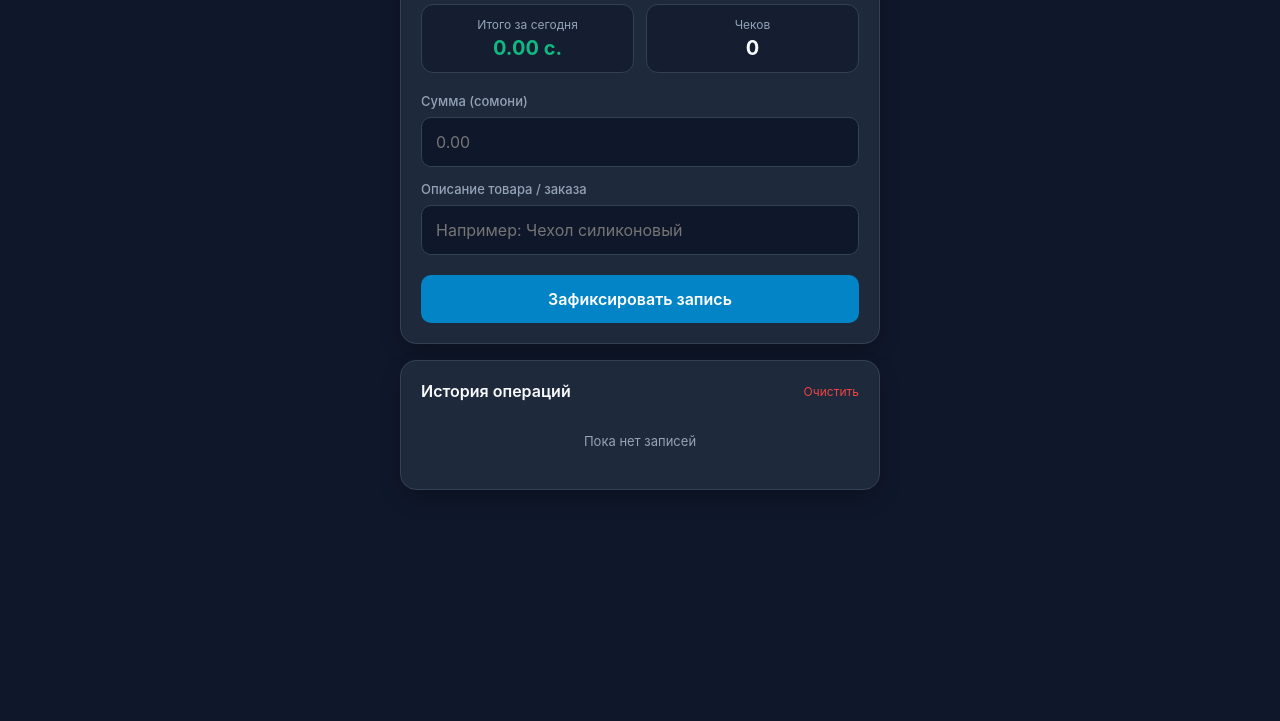
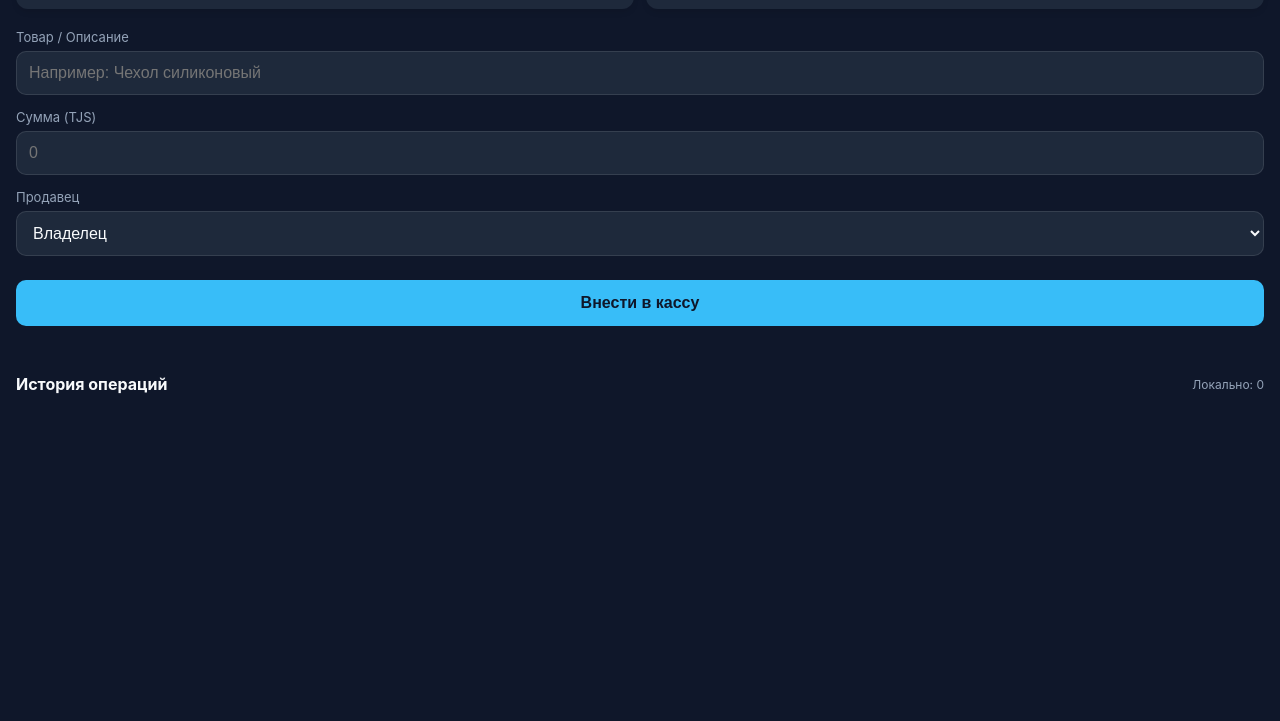
Before and after one commit to apsaps3142-art/case-app, a plain HTML site: page index.html in a window 1280 px wide. Shown: the part 79-800 px from the top of the page. Drawn offline with Linux system fonts and the light colour scheme.

Commit message:
Update index.html

```diff
--- a/index.html
+++ b/index.html
@@ -3,336 +3,257 @@
 <head>
   <meta charset="UTF-8">
   <meta name="viewport" content="width=device-width, initial-scale=1.0, maximum-scale=1.0, user-scalable=no">
-  <title>Касса 24/7</title>
-  <!-- Telegram Web App SDK -->
+  <title>Касса Магазина</title>
   <script src="https://telegram.org/js/telegram-web-app.js"></script>
   <style>
     :root {
-      --bg-color: #0f172a;
-      --card-bg: #1e293b;
-      --accent: #0284c7;
-      --accent-hover: #0369a1;
-      --text-main: #f8fafc;
-      --text-muted: #94a3b8;
-      --border: #334155;
-      --success: #10b981;
+      --bg: var(--tg-theme-bg-color, #0f172a);
+      --card-bg: var(--tg-theme-secondary-bg-color, #1e293b);
+      --text: var(--tg-theme-text-color, #f8fafc);
+      --hint: var(--tg-theme-hint-color, #94a3b8);
+      --btn: var(--tg-theme-button-color, #38bdf8);
+      --btn-text: var(--tg-theme-button-text-color, #0f172a);
+      --success: #22c55e;
+      --danger: #ef4444;
     }
 
-    * {
-      box-sizing: border-box;
+    * { box-sizing: border-box; -webkit-tap-highlight-color: transparent; }
+    body {
       margin: 0;
-      padding: 0;
+      padding: 16px;
+      background: var(--bg);
+      color: var(--text);
       font-family: -apple-system, BlinkMacSystemFont, "Segoe UI", Roboto, sans-serif;
     }
 
-    body {
-      background-color: var(--bg-color);
-      color: var(--text-main);
-      padding: 16px;
-      display: flex;
-      justify-content: center;
-    }
-
-    .container {
-      width: 100%;
-      max-width: 480px;
-      display: flex;
-      flex-direction: column;
-      gap: 16px;
-    }
-
-    .card {
-      background: var(--card-bg);
-      border: 1px solid var(--border);
-      border-radius: 16px;
-      padding: 20px;
-      box-shadow: 0 10px 25px -5px rgba(0, 0, 0, 0.3);
-    }
-
-    h1 {
-      font-size: 22px;
-      font-weight: 700;
-      text-align: center;
-      margin-bottom: 20px;
-      letter-spacing: 0.5px;
-    }
-
-    .stats-grid {
+    .grid-stats {
       display: grid;
       grid-template-columns: 1fr 1fr;
       gap: 12px;
       margin-bottom: 20px;
     }
+    .stat-card {
+      background: var(--card-bg);
+      padding: 14px;
+      border-radius: 12px;
+      box-shadow: 0 4px 6px -1px rgba(0,0,0,0.1);
+    }
+    .stat-card .title { font-size: 13px; color: var(--hint); }
+    .stat-card .val { font-size: 20px; font-weight: 700; margin-top: 4px; color: var(--btn); }
 
-    .stat-box {
-      background: rgba(15, 23, 42, 0.6);
-      border: 1px solid var(--border);
-      border-radius: 12px;
+    .form-group { margin-bottom: 14px; }
+    label { display: block; font-size: 13px; color: var(--hint); margin-bottom: 6px; }
+    input, select {
+      width: 100%;
       padding: 12px;
-      text-align: center;
+      border-radius: 10px;
+      border: 1px solid rgba(255,255,255,0.1);
+      background: var(--card-bg);
+      color: var(--text);
+      font-size: 16px;
+      outline: none;
+    }
+    input:focus, select:focus {
+      border-color: var(--btn);
     }
 
-    .stat-title {
-      font-size: 12px;
-      color: var(--text-muted);
-      margin-bottom: 4px;
-    }
-
-    .stat-value {
-      font-size: 20px;
-      font-weight: 700;
-      color: var(--success);
-    }
-
-    .form-group {
-      display: flex;
-      flex-direction: column;
-      gap: 8px;
-      margin-bottom: 14px;
-    }
-
-    label {
-      font-size: 13px;
-      color: var(--text-muted);
-      font-weight: 500;
-    }
-
-    input, textarea {
+    .btn-submit {
       width: 100%;
-      background: #0f172a;
-      border: 1px solid var(--border);
-      border-radius: 10px;
       padding: 14px;
-      color: var(--text-main);
-      font-size: 16px;
-      outline: none;
-      transition: border-color 0.2s;
-    }
-
-    input:focus, textarea:focus {
-      border-color: var(--accent);
-    }
-
-    button.btn-primary {
-      width: 100%;
-      background: var(--accent);
-      color: #fff;
       border: none;
       border-radius: 10px;
-      padding: 14px;
+      background: var(--btn);
+      color: var(--btn-text);
       font-size: 16px;
       font-weight: 600;
       cursor: pointer;
-      transition: background 0.2s;
-      margin-top: 6px;
+      margin-top: 10px;
+      transition: opacity 0.2s;
     }
+    .btn-submit:disabled { opacity: 0.5; }
 
-    button.btn-primary:active {
-      background: var(--accent-hover);
-      transform: scale(0.99);
+    .history-header {
+      display: flex;
+      justify-content: space-between;
+      align-items: center;
+      margin: 24px 0 12px;
     }
+    .history-header h3 { margin: 0; font-size: 16px; }
+    .history-header span { font-size: 12px; color: var(--hint); }
 
-    .history-title {
-      font-size: 16px;
-      font-weight: 600;
-      margin-bottom: 12px;
+    .item-list { display: flex; flex-direction: column; gap: 8px; }
+    .item-card {
+      background: var(--card-bg);
+      padding: 12px;
+      border-radius: 10px;
       display: flex;
       justify-content: space-between;
       align-items: center;
     }
+    .item-info .name { font-size: 15px; font-weight: 500; }
+    .item-info .time { font-size: 12px; color: var(--hint); margin-top: 2px; }
+    .item-amount { font-size: 16px; font-weight: 700; color: var(--success); }
 
-    .clear-btn {
-      background: none;
-      border: none;
-      color: #ef4444;
+    .status-msg {
+      text-align: center;
       font-size: 12px;
-      cursor: pointer;
-    }
-
-    .transaction-list {
-      display: flex;
-      flex-direction: column;
-      gap: 10px;
-      max-height: 280px;
-      overflow-y: auto;
-    }
-
-    .transaction-item {
-      display: flex;
-      justify-content: space-between;
-      align-items: center;
-      padding: 12px;
-      background: rgba(15, 23, 42, 0.4);
-      border: 1px solid var(--border);
-      border-radius: 10px;
-    }
-
-    .tx-desc {
-      font-weight: 500;
-      font-size: 14px;
-      margin-bottom: 2px;
-    }
-
-    .tx-time {
-      font-size: 11px;
-      color: var(--text-muted);
-    }
-
-    .tx-amount {
-      font-weight: 700;
-      font-size: 15px;
-      color: var(--success);
-      text-align: right;
-    }
-
-    .empty-state {
-      text-align: center;
-      color: var(--text-muted);
-      font-size: 13px;
-      padding: 20px 0;
+      margin-top: 8px;
+      min-height: 16px;
+      color: var(--hint);
     }
   </style>
 </head>
 <body>
-  <div class="container">
-    <div class="card">
-      <h1>Касса 24/7</h1>
 
-      <!-- Сводка -->
-      <div class="stats-grid">
-        <div class="stat-box">
-          <div class="stat-title">Итого за сегодня</div>
-          <div class="stat-value" id="totalToday">0 с.</div>
+  <!-- Статистика -->
+  <div class="grid-stats">
+    <div class="stat-card">
+      <div class="title">Выручка сегодня</div>
+      <div class="val" id="todayTotal">0 TJS</div>
     </div>
-        <div class="stat-box">
-          <div class="stat-title">Чеков</div>
-          <div class="stat-value" id="countToday" style="color: var(--text-main);">0</div>
+    <div class="stat-card">
+      <div class="title">Чеков сегодня</div>
+      <div class="val" id="todayCount">0</div>
     </div>
   </div>
 
-      <!-- Форма ввода -->
-      <form id="kassaForm">
+  <!-- Форма внесения -->
   <div class="form-group">
-          <label for="amount">Сумма (сомони)</label>
-          <input type="number" id="amount" placeholder="0.00" step="any" required inputmode="decimal">
+    <label>Товар / Описание</label>
+    <input type="text" id="desc" placeholder="Например: Чехол силиконовый" autocomplete="off">
   </div>
 
   <div class="form-group">
-          <label for="description">Описание товара / заказа</label>
-          <input type="text" id="description" placeholder="Например: Чехол силиконовый" required>
+    <label>Сумма (TJS)</label>
+    <input type="number" id="amount" placeholder="0" inputmode="numeric">
   </div>
 
-        <button type="submit" class="btn-primary">Зафиксировать запись</button>
-      </form>
+  <div class="form-group">
+    <label>Продавец</label>
+    <select id="seller">
+      <option value="Владелец">Владелец</option>
+      <option value="Продавец 1">Продавец 1</option>
+      <option value="Продавец 2">Продавец 2</option>
+    </select>
   </div>
 
-    <!-- История операций -->
-    <div class="card">
-      <div class="history-title">
-        <span>История операций</span>
-        <button type="button" class="clear-btn" id="clearBtn">Очистить</button>
+  <button class="btn-submit" id="saveBtn" onclick="submitSale()">Внести в кассу</button>
+  <div class="status-msg" id="statusMsg"></div>
+
+  <!-- Лента последних продаж -->
+  <div class="history-header">
+    <h3>История операций</h3>
+    <span id="allCount">Локально: 0</span>
   </div>
-      <div class="transaction-list" id="txList">
-        <div class="empty-state">Пока нет записей</div>
-      </div>
-    </div>
-  </div>
+  <div class="item-list" id="historyList"></div>
 
   <script>
-    // Инициализация Telegram WebApp
+    const SCRIPT_URL = "https://script.google.com/macros/s/AKfycbwG88kW4pG38mi-5CDWFY2IzVIOTDx5iIq7l3S5IMQ1T6c9FKlc19SMSmQINKX2xFiQ/exec";
     const tg = window.Telegram?.WebApp;
     if (tg) {
+      tg.expand();
       tg.ready();
-      tg.expand();
     }
 
-    // Вставьте сюда ссылку Web App из Google Таблицы (Apps Script), когда создадите её
-    const GOOGLE_SCRIPT_URL = "";
+    let sales = JSON.parse(localStorage.getItem('store_sales') || '[]');
 
-    const form = document.getElementById('kassaForm');
-    const amountInput = document.getElementById('amount');
-    const descInput = document.getElementById('description');
-    const totalTodayEl = document.getElementById('totalToday');
-    const countTodayEl = document.getElementById('countToday');
-    const txListEl = document.getElementById('txList');
-    const clearBtn = document.getElementById('clearBtn');
-
-    // Загрузка локальных данных
-    let transactions = JSON.parse(localStorage.getItem('kassa_records') || '[]');
-
-    function render() {
-      txListEl.innerHTML = '';
-      let total = 0;
-
-      if (transactions.length === 0) {
-        txListEl.innerHTML = '<div class="empty-state">Пока нет записей</div>';
-      } else {
-        transactions.forEach(t => {
-          total += Number(t.amount);
-          const item = document.createElement('div');
-          item.className = 'transaction-item';
-          item.innerHTML = `
-            <div>
-              <div class="tx-desc">${t.desc}</div>
-              <div class="tx-time">${t.date}</div>
-            </div>
-            <div class="tx-amount">+${Number(t.amount).toFixed(2)} с.</div>
-          `;
-          txListEl.appendChild(item);
-        });
+    function getNow() {
+      const d = new Date();
+      const date = d.toISOString().split('T')[0];
+      const time = d.toTimeString().split(' ')[0].substring(0, 5);
+      return { date, time };
     }
 
-      totalTodayEl.textContent = total.toFixed(2) + ' с.';
-      countTodayEl.textContent = transactions.length;
+    function renderUI() {
+      const today = new Date().toISOString().split('T')[0];
+      let todaySum = 0;
+      let todayCount = 0;
+
+      const listContainer = document.getElementById('historyList');
+      listContainer.innerHTML = '';
+
+      sales.slice(0, 20).forEach(item => {
+        const div = document.createElement('div');
+        div.className = 'item-card';
+        div.innerHTML = `
+          <div class="item-info">
+            <div class="name">${item.desc}</div>
+            <div class="time">${item.date} • ${item.time} (${item.seller})</div>
+          </div>
+          <div class="item-amount">+${item.amount} TJS</div>
+        `;
+        listContainer.appendChild(div);
+      });
+
+      sales.forEach(item => {
+        if (item.date === today) {
+          todaySum += Number(item.amount) || 0;
+          todayCount++;
+        }
+      });
+
+      document.getElementById('todayTotal').innerText = todaySum + ' TJS';
+      document.getElementById('todayCount').innerText = todayCount;
+      document.getElementById('allCount').innerText = 'Локально: ' + sales.length;
     }
 
-    // Сохранение записи
-    form.addEventListener('submit', (e) => {
-      e.preventDefault();
+    async function submitSale() {
+      const descInput = document.getElementById('desc');
+      const amountInput = document.getElementById('amount');
+      const sellerInput = document.getElementById('seller');
+      const saveBtn = document.getElementById('saveBtn');
+      const statusMsg = document.getElementById('statusMsg');
 
+      const desc = descInput.value.trim() || 'Товар без названия';
       const amount = parseFloat(amountInput.value);
-      const desc = descInput.value.trim();
-      const now = new Date();
-      const timeStr = now.toLocaleDateString() + ' ' + now.toLocaleTimeString([], { hour: '2-digit', minute: '2-digit' });
 
-      if (isNaN(amount) || amount <= 0 || !desc) return;
+      if (!amount || isNaN(amount) || amount <= 0) {
+        if (tg?.HapticFeedback) tg.HapticFeedback.notificationOccurred('error');
+        alert('Введите корректную сумму');
+        return;
+      }
 
-      const record = { amount, desc, date: timeStr };
+      const { date, time } = getNow();
+      const payload = {
+        date: date,
+        time: time,
+        desc: desc,
+        amount: amount,
+        seller: sellerInput.value
+      };
 
-      // 1. Сохранение локально
-      transactions.unshift(record);
-      localStorage.setItem('kassa_records', JSON.stringify(transactions));
-      render();
+      // 1. Быстро сохраняем локально для отзывчивости
+      sales.unshift(payload);
+      localStorage.setItem('store_sales', JSON.stringify(sales));
+      renderUI();
 
-      // 2. Отправка в Google Таблицу (если настроен URL)
-      if (GOOGLE_SCRIPT_URL) {
-        fetch(GOOGLE_SCRIPT_URL, {
+      // Очищаем форму
+      descInput.value = '';
+      amountInput.value = '';
+      if (tg?.HapticFeedback) tg.HapticFeedback.impactOccurred('medium');
+
+      // 2. Отправляем в Google Таблицу через Google Apps Script
+      saveBtn.disabled = true;
+      statusMsg.innerText = 'Синхронизация с таблицей...';
+
+      try {
+        await fetch(SCRIPT_URL, {
           method: 'POST',
           mode: 'no-cors',
           headers: { 'Content-Type': 'application/json' },
-          body: JSON.stringify(record)
-        }).catch(err => console.error("Ошибка Google Таблицы:", err));
+          body: JSON.stringify(payload)
+        });
+
+        statusMsg.innerText = '✓ Сохранено в Google Таблицу';
+        setTimeout(() => { statusMsg.innerText = ''; }, 3000);
+      } catch (err) {
+        statusMsg.innerText = 'Ошибка отправки в таблицу (сохранено в телефоне)';
+      } finally {
+        saveBtn.disabled = false;
+      }
     }
 
-      // 3. Отправка данных боту Telegram (если открыто внутри бота)
-      if (tg && tg.sendData) {
-        tg.sendData(JSON.stringify(record));
-      }
-
-      // Очистка полей ввода
-      amountInput.value = '';
-      descInput.value = '';
-    });
-
-    clearBtn.addEventListener('click', () => {
-      if (confirm('Очистить всю историю кассы?')) {
-        transactions = [];
-        localStorage.removeItem('kassa_records');
-        render();
-      }
-    });
-
-    render();
+    renderUI();
   </script>
 </body>
 </html>
```
Lines whose indentation alone changed are shown as unchanged.
